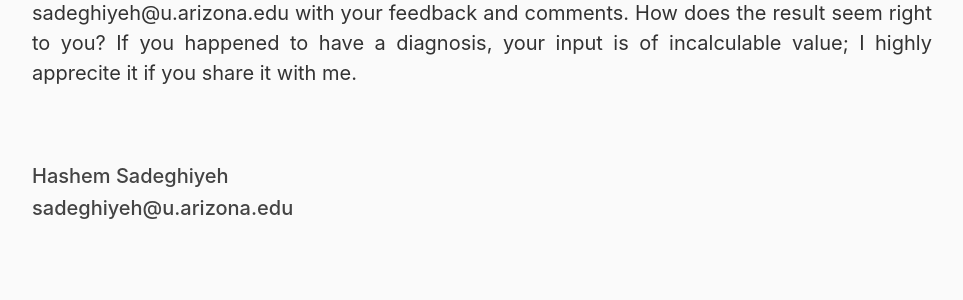
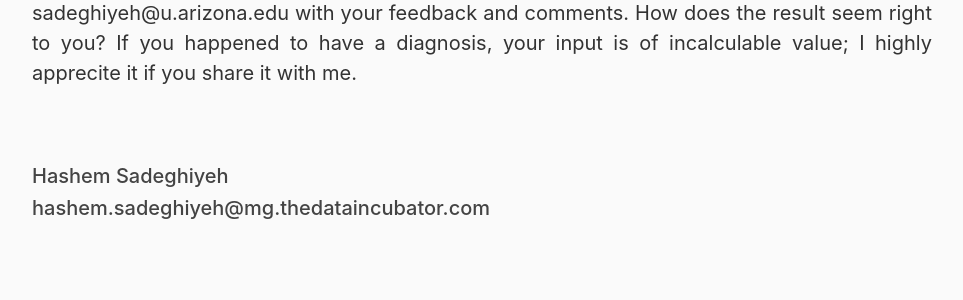
Before and after one commit to hashem20/wordpsych, a Flask app: page /contact/ in a window 1280 px wide. Shown: the part 142-442 px from the top of the page, without its empty margins (167-1130 px from the left). Run offline with Flask 2, Linux system fonts and the light colour scheme; parts of the project's set-up code (start-up, migrations or seed data) failed here and were passed over; some libraries are stand-ins or nearby versions.

Commit message:
Update contact.html

```diff
--- a/package/templates/contact.html
+++ b/package/templates/contact.html
@@ -5,7 +5,7 @@
 	<p align="justify">WordPsych is still at its fetal period. Your feedback is greatly needed to help us obtain higher quality data and build better predictive models. If you tried it, please email me at sadeghiyeh@u.arizona.edu with your feedback and comments. How does the result seem right to you? If you happened to have a diagnosis, your input is of incalculable value; I highly apprecite it if you share it with me.</p><br><br>
 
 	<h5 align="left">Hashem Sadeghiyeh</h5>
-	<h5 align="left">sadeghiyeh@u.arizona.edu</h5>
+	<h5 align="left">hashem.sadeghiyeh@mg.thedataincubator.com</h5>
 </div>
 
 
```
